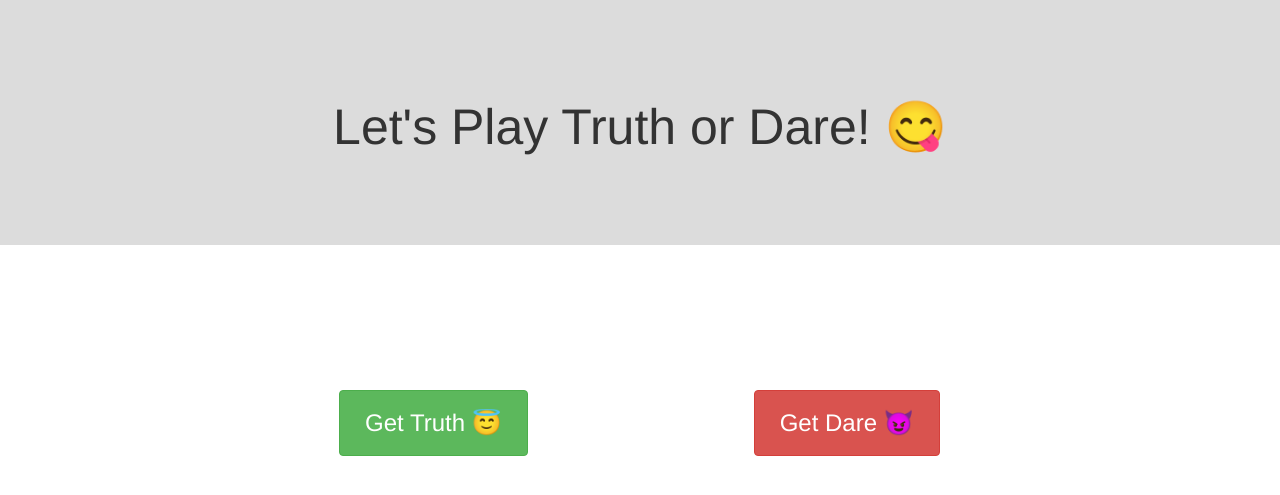
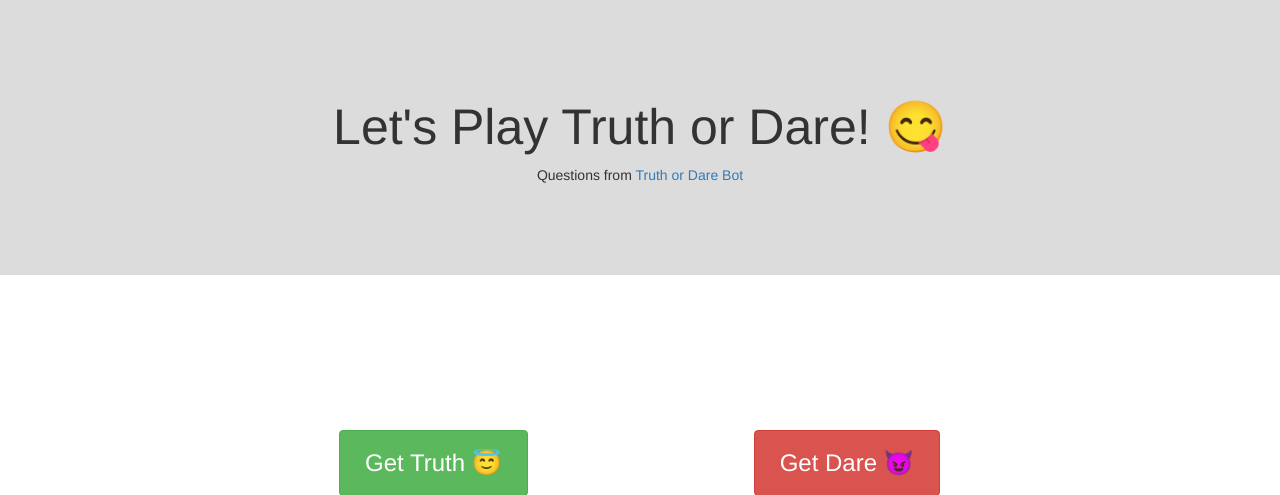
Before and after one commit to verinak/flask_truth_or_dare, a Flask app: page / in a window 1280 px wide. Shown: the top 495 px of the page. Run offline with Flask 3, Linux system fonts and the light colour scheme; some libraries are stand-ins or nearby versions.

Commit message:
Update home.html

```diff
--- a/templates/home.html
+++ b/templates/home.html
@@ -10,9 +10,6 @@
         <script src="https://maxcdn.bootstrapcdn.com/bootstrap/3.4.1/js/bootstrap.min.js"></script>
 
 
-
-
-
     </head>
 
     <body>
@@ -22,6 +19,7 @@
             <!-- header -->
             <header class="container-fluid" style="padding:8rem 2rem; background-color: gainsboro;">
                 <h1 style="font-size: 50px;">Let's Play Truth or Dare! &#128523;</h1>
+                <p>Questions from <a href="https://docs.truthordarebot.xyz/api-docs" target="_blank">Truth or Dare Bot</a></p>
             </header>
 
             <!-- result -->
```
